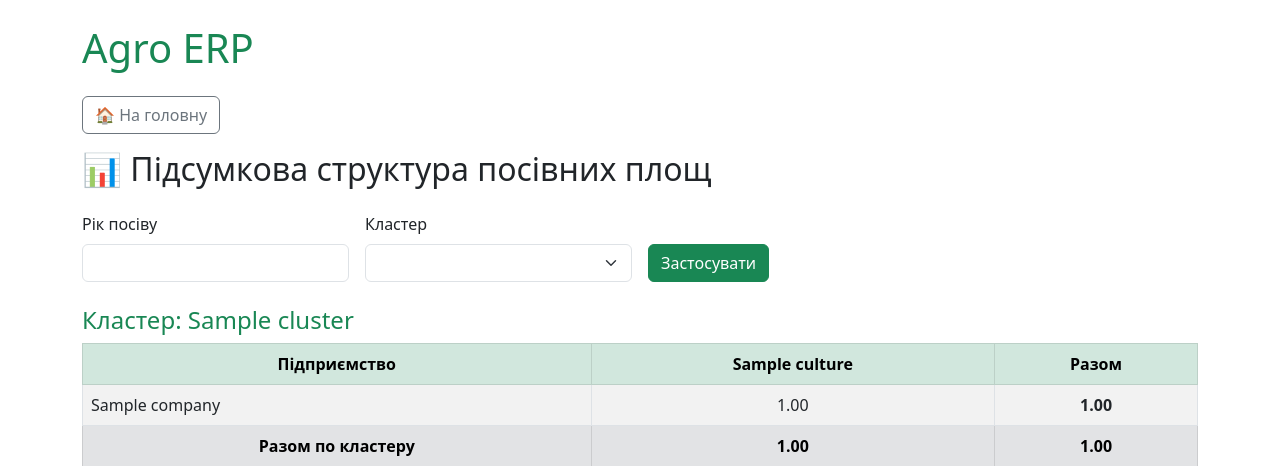
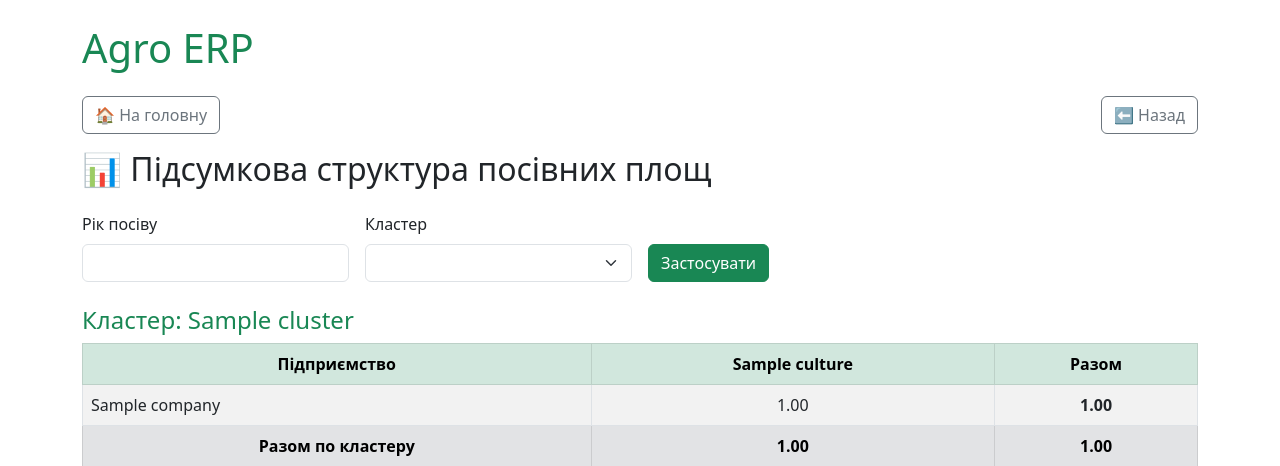
Before and after one commit to maksymvasylyna/agro_erp, a Flask app: page /summary_structure/ in a window 1280 px wide. Shown: the top 466 px of the page. Run offline with Flask 3, Linux system fonts and the light colour scheme; tables that the repository leaves empty hold one stand-in row (values such as "Sample post"); some libraries are stand-ins or nearby versions.

Commit message:
кнопка назад з загальної структури в середину блоку

```diff
--- a/modules/structure/summary_structure/templates/summary_structure/index.html
+++ b/modules/structure/summary_structure/templates/summary_structure/index.html
@@ -7,6 +7,7 @@
 {% block content %}
 <div class="d-flex justify-content-between mb-3">
   <a href="{{ url_for('index') }}" class="btn btn-outline-secondary">🏠 На головну</a>
+  <a href="{{ url_for('structure.index') }}" class="btn btn-outline-secondary">⬅️ Назад</a>
 </div>
 
 <h2 class="mb-4">📊 Підсумкова структура посівних площ</h2>
```
